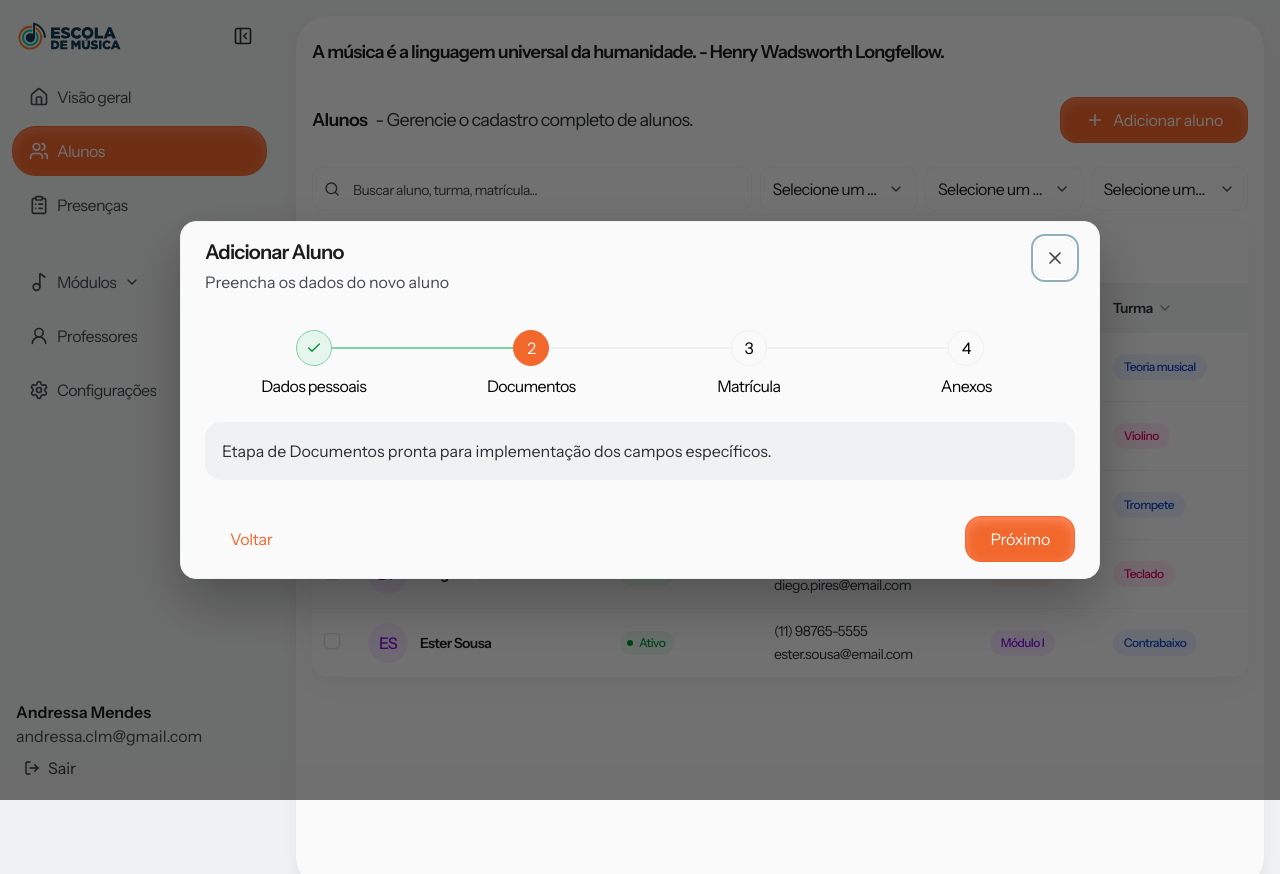
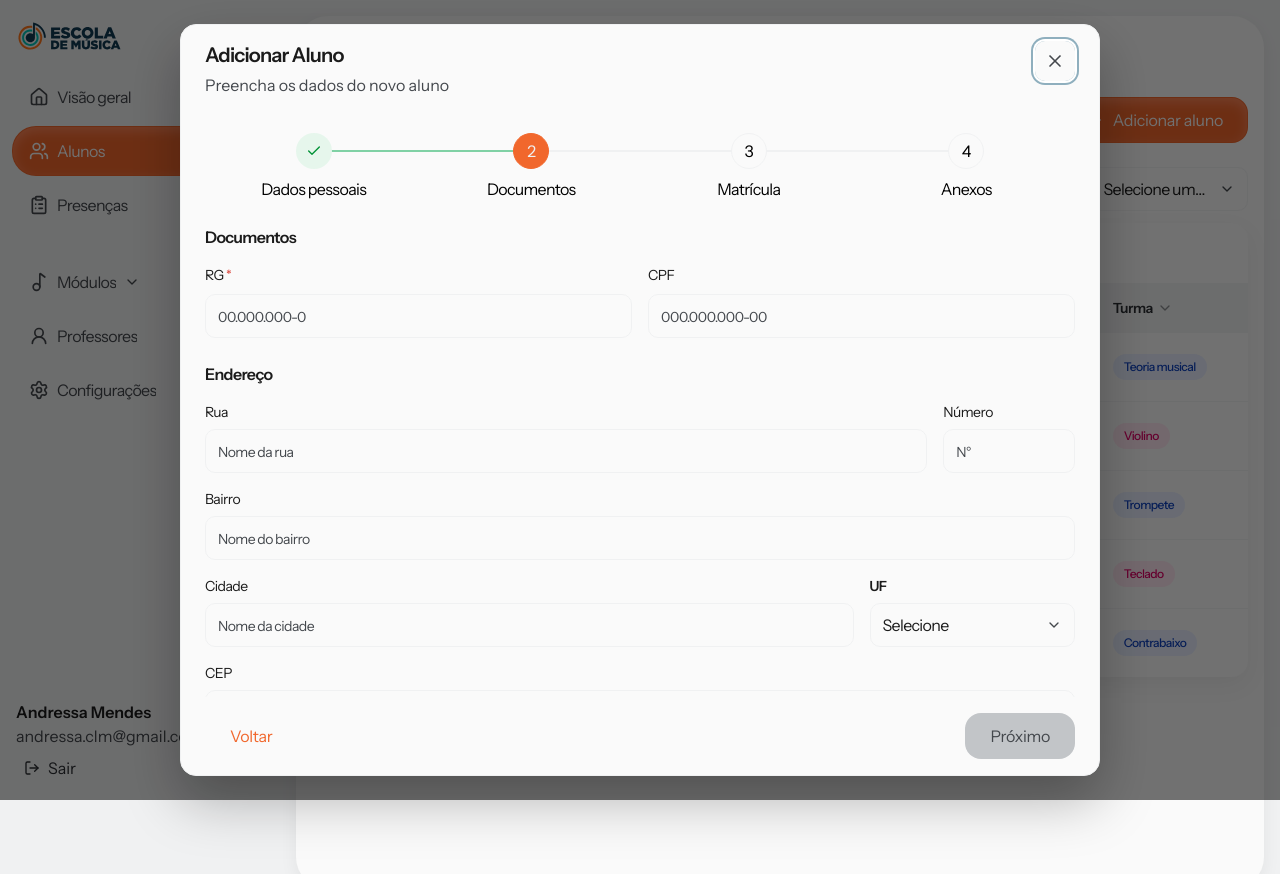
Before and after one commit to AndressaMendess/clm-gestao-2.0, a Next.js app: page /students/new/manual/documents in a window 1280 px wide. Shown: the top 874 px of the page. Built offline with nearby package versions, Linux system fonts and the light colour scheme.

Commit message:
feat: persist manual student flow data across steps

```diff
--- a/design-system/tokens.ts
+++ b/design-system/tokens.ts
@@ -42,6 +42,7 @@ export const tokens = {
         secondary: { light: primitives.gray[800], dark: primitives.gray[200] },
         tertiary: { light: primitives.gray[700], dark: primitives.gray[300] },
         inverse: { light: primitives.gray[100], dark: primitives.gray[900] },
+        brand: { light: primitives.orange[500], dark: primitives.orange[400] },
       },
       border: {
         primary: { light: primitives.gray[100], dark: primitives.gray[800] },
--- /dev/null
+++ b/src/app/(app)/students/new/manual/_components/manual-flow-provider.tsx
@@ -0,0 +1,77 @@
+"use client";
+
+import { createContext, useCallback, useContext, useMemo, useState } from "react";
+import type { ReactNode } from "react";
+
+export type ManualFlowFormData = {
+  birthDate: string;
+  city: string;
+  cpf: string;
+  district: string;
+  email: string;
+  fullName: string;
+  maritalStatus: string;
+  nationality: string;
+  number: string;
+  phone: string;
+  rg: string;
+  schoolEmail: string;
+  sex: string;
+  stateCode: string;
+  street: string;
+  zipCode: string;
+};
+
+const INITIAL_FORM_DATA: ManualFlowFormData = {
+  birthDate: "",
+  city: "",
+  cpf: "",
+  district: "",
+  email: "",
+  fullName: "",
+  maritalStatus: "",
+  nationality: "",
+  number: "",
+  phone: "",
+  rg: "",
+  schoolEmail: "",
+  sex: "",
+  stateCode: "",
+  street: "",
+  zipCode: "",
+};
+
+type ManualFlowContextValue = {
+  formData: ManualFlowFormData;
+  resetFormData: () => void;
+  updateFormData: (patch: Partial<ManualFlowFormData>) => void;
+};
+
+const ManualFlowContext = createContext<ManualFlowContextValue | null>(null);
+
+export function ManualFlowProvider({ children }: { children: ReactNode }) {
+  const [formData, setFormData] = useState<ManualFlowFormData>(INITIAL_FORM_DATA);
+
+  const updateFormData = useCallback((patch: Partial<ManualFlowFormData>) => {
+    setFormData((previous) => ({ ...previous, ...patch }));
+  }, []);
+
+  const resetFormData = useCallback(() => {
+    setFormData(INITIAL_FORM_DATA);
+  }, []);
+
+  const value = useMemo(
+    () => ({ formData, resetFormData, updateFormData }),
+    [formData, resetFormData, updateFormData],
+  );
+
+  return <ManualFlowContext.Provider value={value}>{children}</ManualFlowContext.Provider>;
+}
+
+export function useManualFlowForm() {
+  const context = useContext(ManualFlowContext);
+  if (!context) {
+    throw new Error("useManualFlowForm deve ser usado dentro de ManualFlowProvider.");
+  }
+  return context;
+}
--- a/src/app/(app)/students/new/manual/_components/manual-flow-shell.tsx
+++ b/src/app/(app)/students/new/manual/_components/manual-flow-shell.tsx
@@ -1,11 +1,13 @@
 "use client";
 
+import { useCallback } from "react";
 import { useRouter } from "next/navigation";
 import type { ReactNode } from "react";
 import { Button } from "@/components/ui/button";
 import { ModalContainer } from "@/components/ui/modal-container";
 import { Stepper } from "@/components/ui/stepper";
 import StudentsPage from "../../../page";
+import { useManualFlowForm } from "./manual-flow-provider";
 
 const STEPS = [
   { id: "personal-data", label: "Dados pessoais" },
@@ -30,6 +32,12 @@ export function ManualFlowShell({
   onPrevious,
 }: ManualFlowShellProps) {
   const router = useRouter();
+  const { resetFormData } = useManualFlowForm();
+
+  const handleCloseFlow = useCallback(() => {
+    resetFormData();
+    router.push("/students");
+  }, [resetFormData, router]);
 
   return (
     <>
@@ -39,12 +47,12 @@ export function ManualFlowShell({
         className="max-w-[920px]"
         closeLabel="Fechar cadastro manual"
         isOpen
-        onClose={() => router.push("/students")}
+        onClose={handleCloseFlow}
         subtitle="Preencha os dados do novo aluno"
         title="Adicionar Aluno"
         footer={
           <>
-            <Button onClick={onPrevious ?? (() => router.push("/students"))} variant="ghost">
+            <Button onClick={onPrevious ?? handleCloseFlow} variant="ghost">
               {onPrevious ? "Voltar" : "Cancelar"}
             </Button>
             <Button disabled={nextDisabled} onClick={onNext} variant="primary">
--- a/src/app/(app)/students/new/manual/documents/page.tsx
+++ b/src/app/(app)/students/new/manual/documents/page.tsx
@@ -1,19 +1,151 @@
 "use client";
 
+import { useMemo } from "react";
 import { useRouter } from "next/navigation";
+import { CepInput, CpfInput, Input, RgInput } from "@/components/ui/input";
+import { SelectField } from "@/components/ui/select-field";
+import { useManualFlowForm } from "../_components/manual-flow-provider";
 import { ManualFlowShell } from "../_components/manual-flow-shell";
+
+const UF_OPTIONS = [
+  "AC",
+  "AL",
+  "AP",
+  "AM",
+  "BA",
+  "CE",
+  "DF",
+  "ES",
+  "GO",
+  "MA",
+  "MT",
+  "MS",
+  "MG",
+  "PA",
+  "PB",
+  "PR",
+  "PE",
+  "PI",
+  "RJ",
+  "RN",
+  "RS",
+  "RO",
+  "RR",
+  "SC",
+  "SP",
+  "SE",
+  "TO",
+] as const;
 
 export default function StudentCreateManualDocumentsPage() {
   const router = useRouter();
+  const { formData, updateFormData } = useManualFlowForm();
+  const { rg, cpf, street, number, district, city, stateCode, zipCode } = formData;
+
+  const isNextDisabled = !rg.trim();
+  const ufSelectOptions = useMemo(() => UF_OPTIONS.map((uf) => ({ label: uf, value: uf })), []);
+  const requiredLabelStyles =
+    "[font-size:var(--typography-body-medium-regular-font-size)] [line-height:var(--typography-body-medium-regular-line-height)] [font-weight:var(--typography-body-medium-regular-font-weight)] [letter-spacing:var(--typography-body-medium-regular-letter-spacing)] text-[var(--content-primary)]";
 
   return (
     <ManualFlowShell
       currentStep={2}
+      nextDisabled={isNextDisabled}
       onNext={() => router.push("/students/new/manual/enrollment")}
       onPrevious={() => router.push("/students/new/manual/personal-data")}
     >
-      <div className="rounded-[16px] border border-[var(--border-primary)] bg-[var(--background-secondary)] p-4 text-[var(--content-secondary)]">
-        Etapa de Documentos pronta para implementação dos campos específicos.
+      <div className="grid gap-6">
+        <section className="grid gap-4">
+          <h3 className="text-[var(--content-primary)] [font-size:var(--typography-body-large-semibold-font-size)] [line-height:var(--typography-body-large-semibold-line-height)] [font-weight:var(--typography-body-large-semibold-font-weight)] [letter-spacing:var(--typography-body-large-semibold-letter-spacing)]">
+            Documentos
+          </h3>
+
+          <div className="grid grid-cols-1 gap-4 md:grid-cols-2">
+            <div className="grid gap-2">
+              <label className={requiredLabelStyles} htmlFor="manual-rg">
+                RG <span className="text-[var(--feedback-error-content)]">*</span>
+              </label>
+              <RgInput
+                id="manual-rg"
+                onValueChange={(_, maskedValue) => updateFormData({ rg: maskedValue })}
+                placeholder="00.000.000-0"
+                required
+                showLabel={false}
+                value={rg}
+              />
+            </div>
+
+            <div className="grid gap-2">
+              <label className={requiredLabelStyles} htmlFor="manual-cpf">
+                CPF
+              </label>
+              <CpfInput
+                id="manual-cpf"
+                onValueChange={(_, maskedValue) => updateFormData({ cpf: maskedValue })}
+                placeholder="000.000.000-00"
+                showLabel={false}
+                value={cpf}
+              />
+            </div>
+          </div>
+        </section>
+
+        <section className="grid gap-4">
+          <h3 className="text-[var(--content-primary)] [font-size:var(--typography-body-large-semibold-font-size)] [line-height:var(--typography-body-large-semibold-line-height)] [font-weight:var(--typography-body-large-semibold-font-weight)] [letter-spacing:var(--typography-body-large-semibold-letter-spacing)]">
+            Endereço
+          </h3>
+
+          <div className="grid grid-cols-1 gap-4 md:grid-cols-12">
+            <Input
+              label="Rua"
+              onChange={(event) => updateFormData({ street: event.currentTarget.value })}
+              placeholder="Nome da rua"
+              wrapperClassName="md:col-span-10"
+              value={street}
+            />
+
+            <Input
+              label="Número"
+              onChange={(event) => updateFormData({ number: event.currentTarget.value })}
+              placeholder="N°"
+              wrapperClassName="md:col-span-2"
+              value={number}
+            />
+
+            <Input
+              label="Bairro"
+              onChange={(event) => updateFormData({ district: event.currentTarget.value })}
+              placeholder="Nome do bairro"
+              wrapperClassName="md:col-span-12"
+              value={district}
+            />
+
+            <Input
+              label="Cidade"
+              onChange={(event) => updateFormData({ city: event.currentTarget.value })}
+              placeholder="Nome da cidade"
+              wrapperClassName="md:col-span-9"
+              value={city}
+            />
+
+            <SelectField
+              label="UF"
+              onValueChange={(value) => updateFormData({ stateCode: value })}
+              options={ufSelectOptions}
+              placeholder="Selecione"
+              wrapperClassName="md:col-span-3"
+              value={stateCode}
+            />
+
+            <CepInput
+              label="CEP"
+              onValueChange={(_, maskedValue) => updateFormData({ zipCode: maskedValue })}
+              placeholder="00000-000"
+              wrapperClassName="md:col-span-12"
+              value={zipCode}
+            />
+          </div>
+        </section>
       </div>
     </ManualFlowShell>
   );
--- /dev/null
+++ b/src/app/(app)/students/new/manual/layout.tsx
@@ -0,0 +1,6 @@
+import type { ReactNode } from "react";
+import { ManualFlowProvider } from "./_components/manual-flow-provider";
+
+export default function ManualFlowLayout({ children }: { children: ReactNode }) {
+  return <ManualFlowProvider>{children}</ManualFlowProvider>;
+}
--- a/src/app/(app)/students/new/manual/personal-data/page.tsx
+++ b/src/app/(app)/students/new/manual/personal-data/page.tsx
@@ -1,9 +1,9 @@
 "use client";
 
-import { useState } from "react";
 import { useRouter } from "next/navigation";
 import { DatePicker, Input, PhoneInput } from "@/components/ui/input";
 import { SelectField } from "@/components/ui/select-field";
+import { useManualFlowForm } from "../_components/manual-flow-provider";
 import { ManualFlowShell } from "../_components/manual-flow-shell";
 
 const SEX_OPTIONS = [
@@ -21,14 +21,8 @@ const MARITAL_STATUS_OPTIONS = [
 
 export default function StudentCreateManualPersonalDataPage() {
   const router = useRouter();
-  const [fullName, setFullName] = useState("");
-  const [birthDate, setBirthDate] = useState("");
-  const [sex, setSex] = useState("");
-  const [maritalStatus, setMaritalStatus] = useState("");
-  const [nationality, setNationality] = useState("");
-  const [email, setEmail] = useState("");
-  const [schoolEmail, setSchoolEmail] = useState("");
-  const [phone, setPhone] = useState("");
+  const { formData, updateFormData } = useManualFlowForm();
+  const { fullName, birthDate, sex, maritalStatus, nationality, email, schoolEmail, phone } = formData;
 
   const phoneDigits = phone.replace(/\D/g, "");
   const isNextDisabled =
@@ -49,7 +43,7 @@ export default function StudentCreateManualPersonalDataPage() {
           </label>
           <Input
             id="manual-full-name"
-            onChange={(event) => setFullName(event.currentTarget.value)}
+            onChange={(event) => updateFormData({ fullName: event.currentTarget.value })}
             placeholder="Digite o nome completo"
             required
             showLabel={false}
@@ -64,7 +58,7 @@ export default function StudentCreateManualPersonalDataPage() {
             </label>
             <DatePicker
               id="manual-birth-date"
-              onDateChange={({ maskedValue }) => setBirthDate(maskedValue)}
+              onDateChange={({ maskedValue }) => updateFormData({ birthDate: maskedValue })}
               required
               showLabel={false}
               value={birthDate}
@@ -73,15 +67,15 @@ export default function StudentCreateManualPersonalDataPage() {
 
           <SelectField
             label="Sexo"
-            onValueChange={setSex}
+            onValueChange={(value) => updateFormData({ sex: value })}
             options={SEX_OPTIONS.map((item) => ({ label: item.label, value: item.value }))}
             placeholder="Selecione"
             value={sex}
           />
 
           <SelectField
-            label="Estado cívil"
-            onValueChange={setMaritalStatus}
+            label="Estado civil"
+            onValueChange={(value) => updateFormData({ maritalStatus: value })}
             options={MARITAL_STATUS_OPTIONS.map((item) => ({ label: item.label, value: item.value }))}
             placeholder="Selecione"
             value={maritalStatus}
@@ -89,7 +83,7 @@ export default function StudentCreateManualPersonalDataPage() {
 
           <Input
             label="Nacionalidade"
-            onChange={(event) => setNationality(event.currentTarget.value)}
+            onChange={(event) => updateFormData({ nationality: event.currentTarget.value })}
             placeholder="Digite a nacionalidade"
             value={nationality}
           />
@@ -101,7 +95,7 @@ export default function StudentCreateManualPersonalDataPage() {
           </label>
           <Input
             id="manual-email"
-            onChange={(event) => setEmail(event.currentTarget.value)}
+            onChange={(event) => updateFormData({ email: event.currentTarget.value })}
             placeholder="nome@email.com"
             required
             showLabel={false}
@@ -113,8 +107,8 @@ export default function StudentCreateManualPersonalDataPage() {
         <Input
           helperText="Caso não tenha, deixe em branco."
           label="Email escolar"
-          onChange={(event) => setSchoolEmail(event.currentTarget.value)}
-          placeholder="nome@escola.edu.br"
+          onChange={(event) => updateFormData({ schoolEmail: event.currentTarget.value })}
+          placeholder="nome@escolaclm.com"
           type="email"
           value={schoolEmail}
         />
@@ -125,7 +119,7 @@ export default function StudentCreateManualPersonalDataPage() {
           </label>
           <PhoneInput
             id="manual-phone"
-            onValueChange={(_, maskedValue) => setPhone(maskedValue)}
+            onValueChange={(_, maskedValue) => updateFormData({ phone: maskedValue })}
             placeholder="(00) 00000-0000"
             required
             showLabel={false}
--- a/src/components/ui/input/index.tsx
+++ b/src/components/ui/input/index.tsx
@@ -3,7 +3,7 @@ export { TextArea } from "./textarea";
 export type { InputHelperTone, InputProps, TextAreaProps } from "./input.types";
 export { DatePicker } from "./date-picker";
 export type { DatePickerProps } from "./date-picker";
-export { CpfInput, PhoneInput, RgInput } from "./masked-inputs";
+export { CepInput, CpfInput, PhoneInput, RgInput } from "./masked-inputs";
 export type { MaskedInputProps } from "./masked-inputs";
 export { SearchInput } from "./search-input";
 export type { SearchInputProps } from "./search-input";
--- a/src/components/ui/input/masked-input.utils.ts
+++ b/src/components/ui/input/masked-input.utils.ts
@@ -30,3 +30,10 @@ export function formatPhone(value: string): string {
   }
   return `(${digits.slice(0, 2)}) ${digits.slice(2, 7)}-${digits.slice(7)}`;
 }
+
+export function formatCep(value: string): string {
+  const digits = onlyDigits(value).slice(0, 8);
+  if (!digits) return "";
+  if (digits.length <= 5) return digits;
+  return `${digits.slice(0, 5)}-${digits.slice(5)}`;
+}
--- a/src/components/ui/input/masked-inputs.tsx
+++ b/src/components/ui/input/masked-inputs.tsx
@@ -4,7 +4,7 @@ import { forwardRef } from "react";
 import type { ChangeEvent } from "react";
 import { Input } from "./input.base";
 import type { InputProps } from "./input.types";
-import { formatCpf, formatPhone, formatRg, onlyDigits } from "./masked-input.utils";
+import { formatCep, formatCpf, formatPhone, formatRg, onlyDigits } from "./masked-input.utils";
 
 type MaskedInputProps = Omit<InputProps, "defaultValue" | "onChange" | "value"> & {
   defaultValue?: string;
@@ -82,4 +82,21 @@ export const PhoneInput = forwardRef<HTMLInputElement, MaskedInputProps>(functio
   );
 });
 
+export const CepInput = forwardRef<HTMLInputElement, MaskedInputProps>(function CepInput(
+  { defaultValue, onChange, onValueChange, value, ...props },
+  ref,
+) {
+  return (
+    <Input
+      {...props}
+      defaultValue={applyMaskValue(defaultValue, formatCep)}
+      inputMode="numeric"
+      maxLength={9}
+      onChange={createMaskedChangeHandler(formatCep, onChange, onValueChange)}
+      ref={ref}
+      value={applyMaskValue(value, formatCep)}
+    />
+  );
+});
+
 export type { MaskedInputProps };
--- a/src/components/ui/stepper/stepper.styles.ts
+++ b/src/components/ui/stepper/stepper.styles.ts
@@ -14,7 +14,7 @@ const indicatorBaseStyles =
 
 const indicatorStatusStyles: Record<StepperStatus, string> = {
   complete:
-    "border-[var(--feedback-success-border)] bg-[var(--feedback-success-background)] text-[var(--feedback-success-content)]",
+    "border-transparent bg-[var(--feedback-success-background)] text-[var(--feedback-success-content)]",
   current:
     "border-[var(--brand-primary-main)] bg-[var(--brand-primary-main)] !text-[var(--content-inverse)]",
   upcoming:
@@ -23,7 +23,7 @@ const indicatorStatusStyles: Record<StepperStatus, string> = {
 
 const labelStatusStyles: Record<StepperStatus, string> = {
   complete: "text-[var(--content-secondary)]",
-  current: "text-[var(--content-primary)]",
+  current: "text-[var(--content-brand)]",
   upcoming: "text-[var(--content-tertiary)]",
 };
 
--- a/src/styles/tokens.css
+++ b/src/styles/tokens.css
@@ -212,6 +212,7 @@
   --content-secondary: #2c2f33;
   --content-tertiary: #44484d;
   --content-inverse: #f0f1f2;
+  --content-brand: #f1672c;
   --border-primary: #f0f1f2;
   --border-secondary: #d9dbdd;
   --border-tertiary: #c2c5c8;
@@ -294,6 +295,7 @@
   --content-secondary: #d9dbdd;
   --content-tertiary: #c2c5c8;
   --content-inverse: #1b1b1b;
+  --content-brand: #ff8a5f;
   --border-primary: #2c2f33;
   --border-secondary: #44484d;
   --border-tertiary: #61666b;
```
